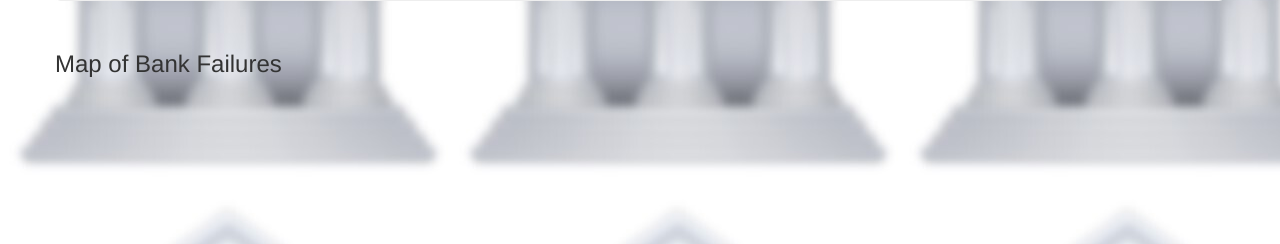
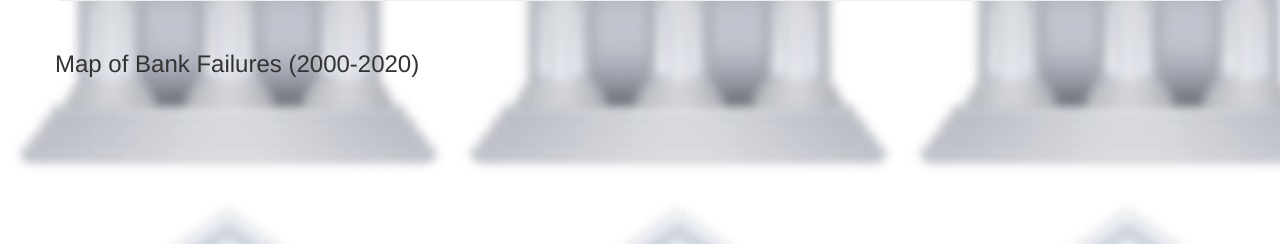
Before and after one commit to geyo/FDIC-Failed-Banks-Analysis, a Flask app: page / in a window 1280 px wide. Shown: the part 239-483 px from the top of the page. Run offline with Flask 3, Linux system fonts and the light colour scheme; data that the repository does not hold is empty; some libraries are stand-ins or nearby versions.

Commit message:
Updated bank map title

```diff
--- a/templates/index.html
+++ b/templates/index.html
@@ -27,7 +27,7 @@
     </div>
     <!-- Map div-->
     <div class="row">
-      <h3>Map of Bank Failures</h3>
+      <h3>Map of Bank Failures (2000-2020)</h3>
         <div class="col-md-12">
           <div id="map"> </div>
         </div>
```
